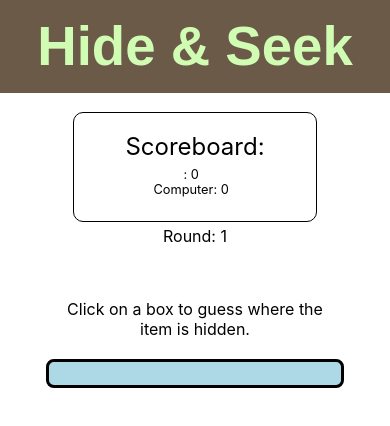
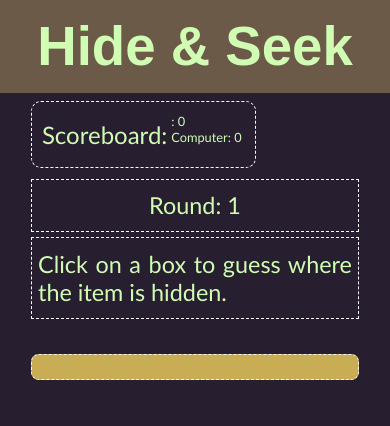
Before and after one commit to franco-ortega/hide-and-seek, a React (Create React App) app: page /game in a window 390 px wide. Shown: the top 426 px of the page. Built offline with nearby package versions, Linux system fonts and the light colour scheme.

Commit message:
add colors to Game and GameBoard components ; update Game layout for mobile

```diff
--- a/src/components/Game/Game.jsx
+++ b/src/components/Game/Game.jsx
@@ -167,21 +167,20 @@ const Game = ({
 
   return (
     <main className={styles.Game}>
-      <section>
       <Scoreboard
         player={player}
         playerScore={playerScore}
         computerScore={computerScore}
       />
 
-        {/* <h2>Happy seeking!!</h2> */}
-        <p>
+      <section>
             Round: {round}
-        </p>
       </section>
+
       <section>
         {newRound ? roundMessage : actionMessage}
       </section>
+
       <GameBoard
         hidingSpots={hidingSpots}
         buttonDisabled={buttonDisabled}
@@ -189,7 +188,7 @@ const Game = ({
       />
       {displayGuess &&
       <section>
-        Guess: {currentGuess} vs Correct: {correcttGuess}
+        Guess: {currentGuess} vs Hiding Spot: {correcttGuess}
         <br />
         {resultMessage}
       </section>
--- a/src/components/Game/Game.module.scss
+++ b/src/components/Game/Game.module.scss
@@ -1,28 +1,39 @@
 @import '../App/AppGeneralStyles.scss';
 
 .Game {
+    background: $dark-purple;
     height: $main-height;
-    width: 90%;
-    margin: auto;
+    padding: 2vw 8vw;
+    color: $tea-green;
+    font-family: $main-font;
+    font-size: 6vw;
+    text-align: justify;
+
+
+    // margin: auto;
     display: flex;
     flex-direction: column;
     align-items: center;
-    text-align: center;
+    // text-align: center;
 
-    h2 {
-        margin: 2vw;
-    }
+    display: grid;
+    grid-template-rows: 20vw 15vw 30vw 85vw 10vw;
+    align-items: flex-start;
+    justify-content: flex-start;
+
 
     section {
-        height: fit-content;
-        width: 85%;
-        margin: 1vw;
+        // height: fit-content;
+        // width: 85%;
+        // margin: 1vw;
         padding: 3vw 1.5vw;
 
         display: flex;
         flex-wrap: wrap;
         align-items: center;
         justify-content: center;
+
+        border: thin dashed white;
 
         p {
             height: 5vh;
--- a/src/components/Game/GameBoard.module.scss
+++ b/src/components/Game/GameBoard.module.scss
@@ -1,5 +1,7 @@
+@import '../App/AppGeneralStyles.scss';
+
 .GameBoard {
-    background: lightblue;
-    border: medium solid black;
+    background: $vegas-gold;
+    border: medium solid $vegas-gold;
     border-radius: 2vw;
 }
--- a/src/components/Welcome/Welcome.module.scss
+++ b/src/components/Welcome/Welcome.module.scss
@@ -6,7 +6,7 @@
     padding: 8vw;
     color: $tea-green;
     font-family: $main-font;
-    font-size: 5.1vw;
+    font-size: 5vw;
     text-align: center;
 
     section {
@@ -33,7 +33,7 @@
 
         ol {
             text-align: left;
-            padding: 0 4vw 0 8vw;
+            padding: 0 0vw 0 6vw;
         }
 
         form {
@@ -101,12 +101,13 @@
     @include screen-size(desktop-small) {
         height: $main-height-desktop-small;
         padding: 5vw;
-        font-size: 2.25vw;
+        font-size: 2vw;
 
         section {
             border-radius: .5vw;
             width: 80%;
             margin: auto;
+            gap: .5vw;
 
             ol {
                 padding: 0 1vw 0 4vw;
@@ -146,7 +147,7 @@
             border-radius: .25vw;
             width: 50%;
             padding: 2vw 2.5vw;
-            gap: .5vw;
+            gap: .25vw;
 
             h2 {
                 margin-bottom: .5vw;
```
Lines whose indentation alone changed are shown as unchanged.
